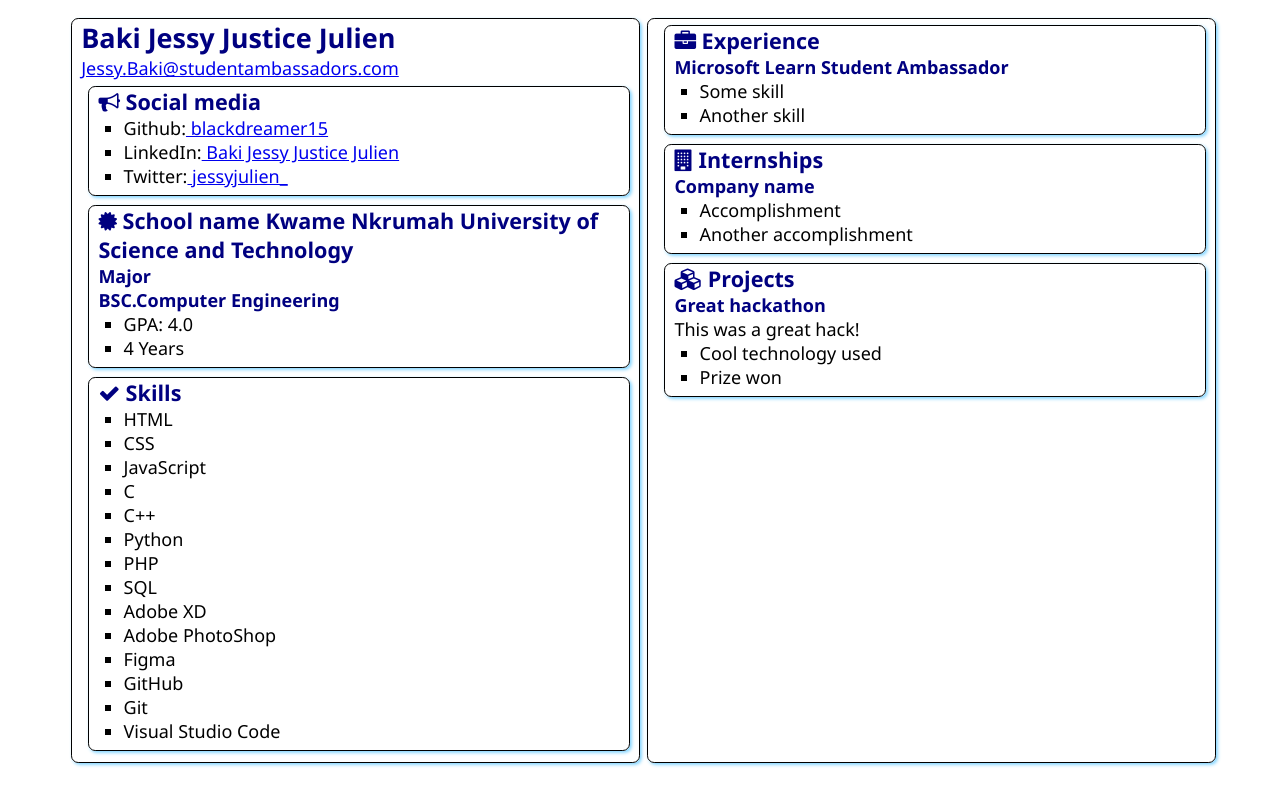
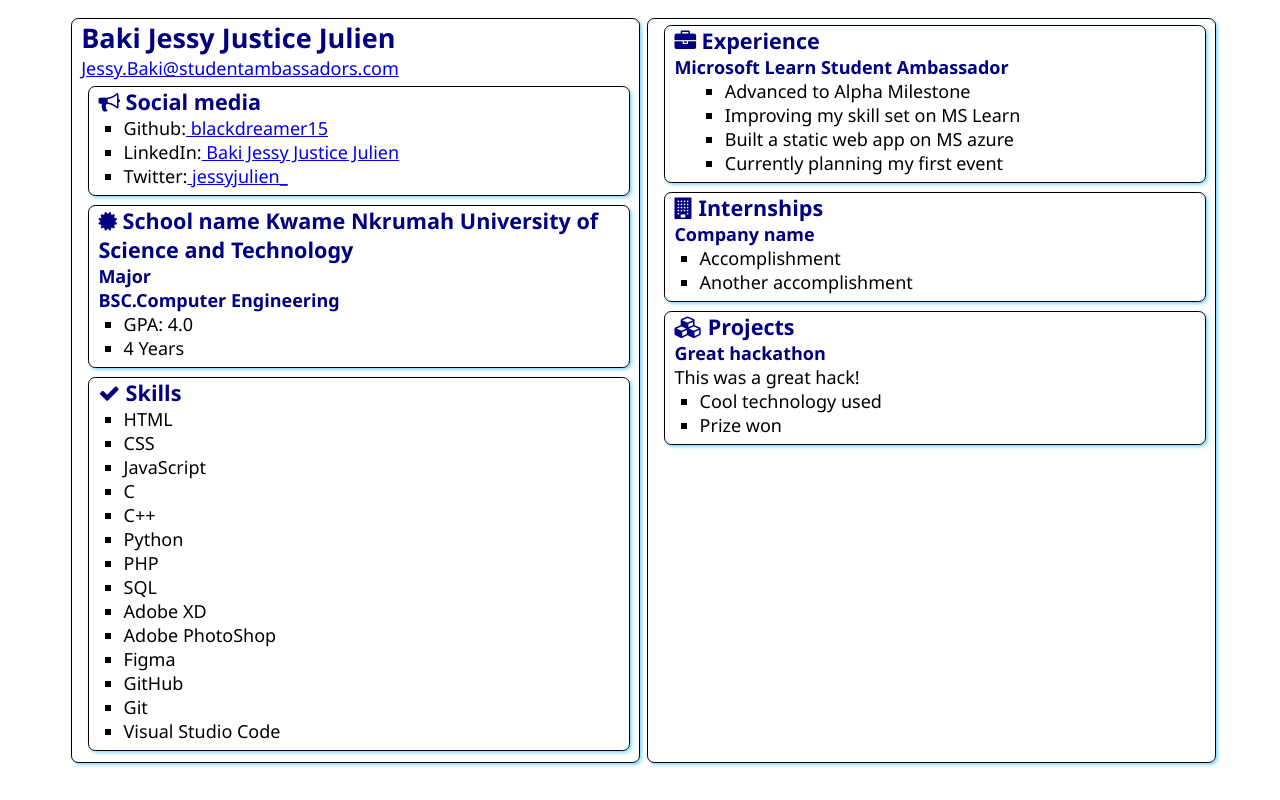
Before and after one commit to blackdreamer15/SATechnicalOnboarding, a plain HTML site: page src/index.html in a window 1280 px wide. Drawn offline with Linux system fonts and the light colour scheme.

Commit message:
Add MLSA experience info

```diff
--- a/src/index.html
+++ b/src/index.html
@@ -77,8 +77,11 @@
                 </h2>
                 <h3>Microsoft Learn Student Ambassador</h3>
                 <ul>
-                    <li>Some skill</li>
-                    <li>Another skill</li>
+                    <ul>
+                    <li>Advanced to Alpha Milestone</li>
+                    <li>Improving my skill set on MS Learn</li>
+                    <li>Built a static web app on MS azure</li>
+                    <li>Currently planning my first event</li>
                 </ul>
             </section>
             <section class="box">
```
